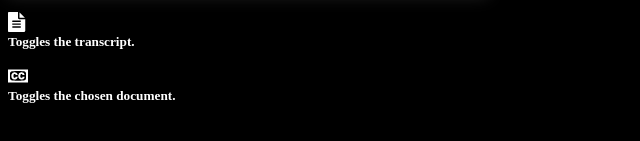
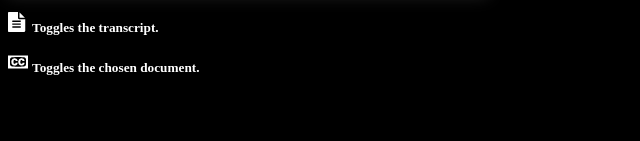
Before and after one commit to NYUMusEdLab/bernstein, a plain HTML site: page index.html in a window 1280 px wide. Shown: the part 451-592 px from the top of the page, without its empty margins (0-640 px from the left). Drawn offline with nearby package versions, Linux system fonts and the light colour scheme; no server answers; files whose address does not match are found by name.

Commit message:
format update

```diff
--- a/stylesheet.css
+++ b/stylesheet.css
@@ -12,5 +12,5 @@ h5 {
 }
 
 img {
-	display: block;
+	display: inline;
 }
```
Also changed, not shown: index.html (+1 -2 lines).
